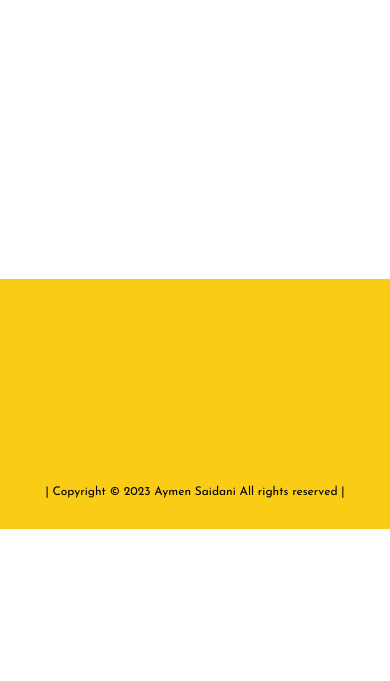
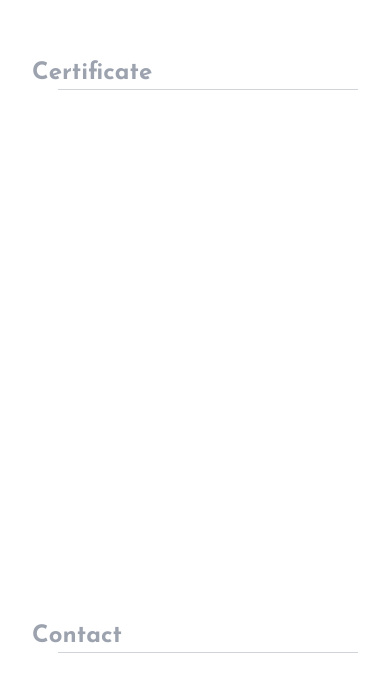
Before and after one commit to aymensaidani/my-portfolio, a React (Vite) app: page / in a window 390 px wide. Shown: the part 5556-6237 px from the top of the page. Before the commit the page ends 6096 px from the top, so only its background shows below. Built offline with nearby package versions, Linux system fonts and the light colour scheme.

Commit message:
add certeficate

```diff
--- /dev/null
+++ b/src/components/certeficate/Certefica.jsx
@@ -0,0 +1,57 @@
+import React from 'react'
+
+const Certefica = () => {
+  return (
+    <div id="contact" className="container m-auto mt-16">
+    {/* heading */}
+    <div
+    // data-aos="fade-up"
+     className="relative mb-5">
+      <h3 className=" text-3xl font-black text-gray-400 sm:text-2xl">
+      Certificate
+      </h3>
+      <span className="h-[1.1px] right-0 absolute w-[92%] bg-gray-300 block"></span>
+    </div>
+
+    {/* card*/}
+    <div className="card-wrapper w-[90%] sm:w-full mt-5 flex md:flex-col sm:gap-5 mx-auto ">
+        <div className="left flex-1 flex items-center justify-center">
+          <fieldset
+            data-aos="zoom-in"
+            className=" w-[80%] p-5 py-12 sm:py-8 sm:w-full sm:p-2"
+          >
+
+            <div className=" relative">
+              {/* design */}
+              <div className="design flex absolute left-[-150px] top-1/2 items-center rotate-[90deg] sm:left-[-160px] ">
+                <div className="c1 w-[12px] h-[12px] rounded-full bg-white border-2 border-yellow-500"></div>
+                <div className="line w-[230px] bg-gray-300 h-[2px] sm:w-[250px]"></div>
+                <div className="c2 w-[12px] h-[12px] rounded-full bg-white border-2 border-yellow-500"></div>
+              </div>
+              {/* design */}
+              <div className=" flex flex-col gap-1 sm:gap-1 border-2 border-yellow-400 shadow-[0px_0px_16px_1px_rgba(0,0,0,0.1)] p-3 rounded-lg">
+                <h1 className="text-[1.4rem] font-semibold sm:text-xl">
+                  Full Stack JavaScript Developer
+                </h1>
+                <span className=" text-[.9rem] font-semibold text-gray-500 sm:text-base">
+                  Rebootkamp (RBK)
+                </span>
+                <span className=" text-[.9rem] font-semibold text-yellow-500 sm:text-base">
+                Mar 2023 - Aug 2023
+                </span>
+                Tasks :
+                <img src='https://d1zpw5mq5bnzyn.cloudfront.net/images/d26c960ac8ad43b99e2150fd25211a6f.jpeg' />
+              </div>
+            </div>
+
+          </fieldset>
+        </div>
+
+
+      </div>
+
+  </div>
+  )
+}
+
+export default Certefica
--- a/src/data/data.js
+++ b/src/data/data.js
@@ -5,7 +5,7 @@ export const data = [
     id: 1,
     img: 'https://i.postimg.cc/qBKLpn6W/ecom.png',
     title: "Phone Store (NextJs)",
-    desc: "This is an e-commerce web site built using Next JS, CSS, Materiel UI, Node js , Express for database we use the orm Sequalize. It includes search functionality, The application features user authentication and enables users to create, edit, and delete their own posts or profile. as well as the ability to add and remove items from a shopping cart.",
+    desc: "This is an e-commerce web site built using Next JS, CSS, Materiel UI, Node js , Express for database we use the orm Sequalize. It includes search functionality.",
     link: "",
     git: "https://github.com/aymensaidani/ecommerceNext",
   },
@@ -21,9 +21,19 @@ export const data = [
     id: 4,
     img: 'https://i.postimg.cc/L5LSS6yq/Pr-sentation-commerciale-Lancement-de-Projet-Aspiration-et-l-gance-en-Noir-et-Blanc-meraude-et-Ver.png',
     title: "Mobile Application (React Native) ",
-    desc:  "This is an mobile application built using React NativeJ, CSS, Google map, Node js , Express and for database Sequalize . It includes search functionality  by name or categorie ,The application features user authentication and enables users to create, edit, and delete their own posts or profile, as well as view posts created by others. as well as the ability for payment with stripe",
+    desc:  "This is an mobile application built using React Native, CSS, Google map, Node js , Express and for database Sequalize and payment with stripe",
     link: "",
     git: "https://github.com/WamiaService/Wamia",
-  }
+  },
+  {
+    id: 5,
+    img: 'https://i.postimg.cc/wM1zSfwH/E-Commerce-Facebook-Ad.png',
+    title: "FripoShop E-commerce Website (NextJS)",
+    desc:  "This is an mobile application built using NextJs, Tailwind CSS, firebase Node js , Express and for database Mongoose ODM and payment with strapi",
+    link: "",
+    git: "https://github.com/aymensaidani/friposhop.git",
+  },
+
+
 
 ];
--- a/src/pages/Home.jsx
+++ b/src/pages/Home.jsx
@@ -6,6 +6,7 @@ import NavBar from "../components/navbar/NavBar";
 import Resume from "../components/resume/Resume";
 import Skills from "../components/skills/Skills";
 import Work from "../components/work/Work";
+import Certefica from "../components/certeficate/Certefica";
 
 const Home = () => {
   const [darkMode, setDarkMode] = useState(false);
@@ -19,6 +20,7 @@ const Home = () => {
       <Skills darkMode={darkMode} toggleDarkMode={toggleDarkMode} />
       <Work darkMode={darkMode} toggleDarkMode={toggleDarkMode} />
       <Resume darkMode={darkMode} toggleDarkMode={toggleDarkMode} />
+      <Certefica darkMode={darkMode} toggleDarkMode={toggleDarkMode} />
       <Contact darkMode={darkMode} toggleDarkMode={toggleDarkMode} />
       <Footer darkMode={darkMode} toggleDarkMode={toggleDarkMode} />
     </>
```
